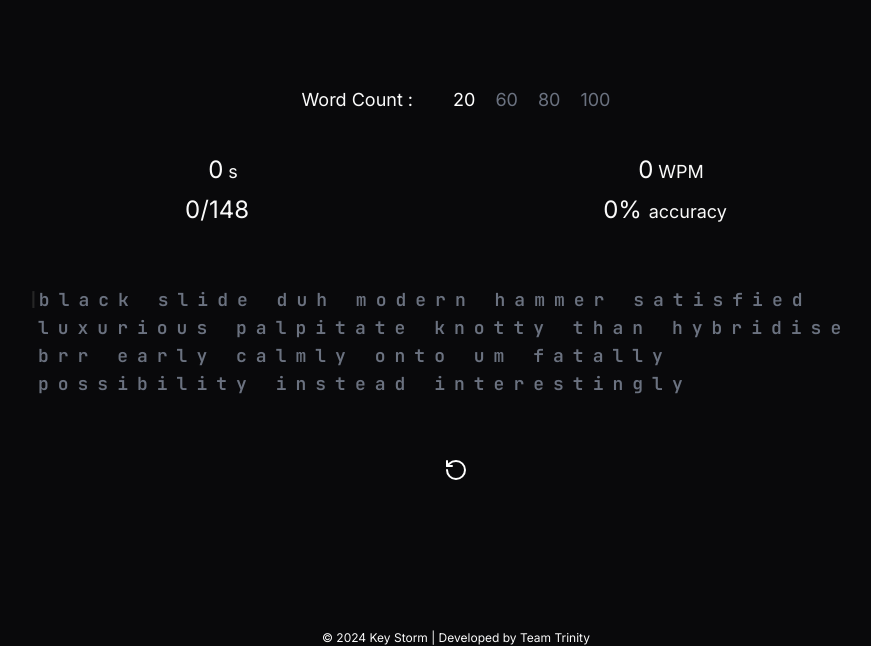
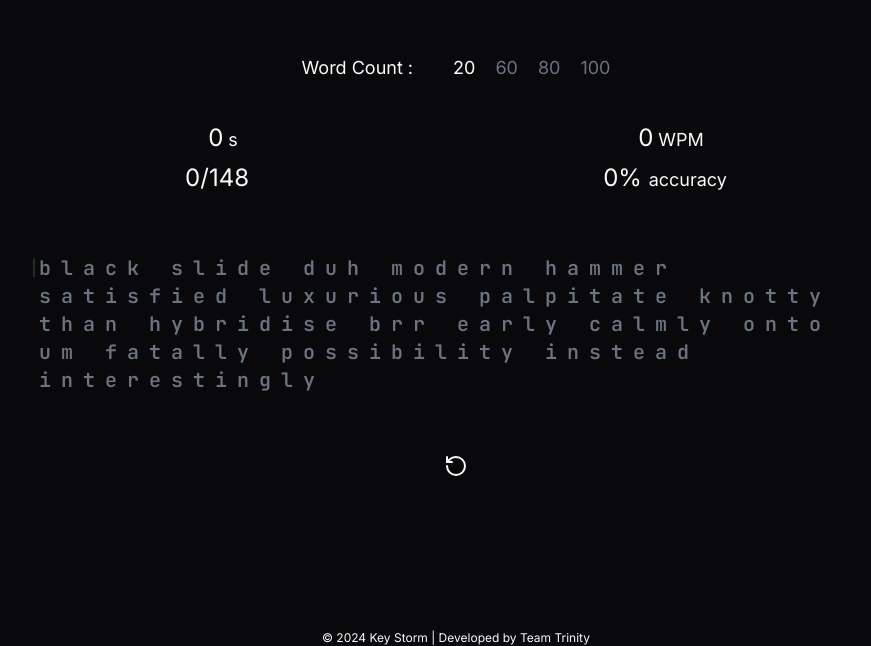
Before and after one commit to Team-Trinity/type-storm, a Next.js app: page / in a window 1280 px wide. Shown: the part 154-800 px from the top of the page, without its empty margins (184-1055 px from the left). Built offline with nearby package versions, Linux system fonts and the light colour scheme.

Commit message:
fix styling issues

```diff
--- a/components/type/letterElement.tsx
+++ b/components/type/letterElement.tsx
@@ -29,7 +29,7 @@ export default function LetterElement({
     return (
         <>
             {typedLetter && typedLetter !== correctLetter ? (
-                <span className="text-red-400 underline">
+                <span className="text-red-500 underline dark:text-red-400">
                     <span>
                         {correctLetter}
                         <span
@@ -45,7 +45,7 @@ export default function LetterElement({
                 </span>
             ) : (
                 <span
-                    className={`${typedLetter && correctLetter === typedLetter ? "text-green-300" : "text-gray-500"}`}
+                    className={`${typedLetter && correctLetter === typedLetter ? "text-green-500 dark:text-green-300" : "text-gray-500"}`}
                 >
                     <span>
                         {correctLetter}
--- a/components/type/typeBox.tsx
+++ b/components/type/typeBox.tsx
@@ -87,7 +87,7 @@ export default function TypeBox() {
     }
 
     return (
-        <div className="mx-auto mt-60 flex w-[calc(100vw*0.7)] flex-col items-center justify-center gap-10 transition-all">
+        <div className="mx-auto mt-52 flex w-[calc(100vw*0.7)] flex-col items-center justify-center gap-10 transition-all">
             <TextSelector />
             <div className="flex w-full flex-col items-center justify-center gap-2">
                 <div className="flex w-full items-center justify-around">
@@ -112,7 +112,7 @@ export default function TypeBox() {
             </div>
             <div
                 className={cn(
-                    "relative w-full p-5 text-lg font-semibold transition-all",
+                    "relative w-full p-5 text-xl font-semibold tracking-tighter transition-all",
                     jetbrains_mono.className
                     // { "border border-red-200": isTyping }
                 )}
@@ -125,7 +125,7 @@ export default function TypeBox() {
                 >
                     |
                 </span>
-                <span className="tracking-tighter">
+                <span>
                     {letters.map((letter, index) => {
                         return (
                             <Letter
@@ -156,10 +156,7 @@ export default function TypeBox() {
                     />
                 )}
             </div>
-            <RotateCcw
-                onClick={resetHandler}
-                className="cursor-pointer text-white"
-            />
+            <RotateCcw onClick={resetHandler} className="cursor-pointer " />
         </div>
     );
 }
```
